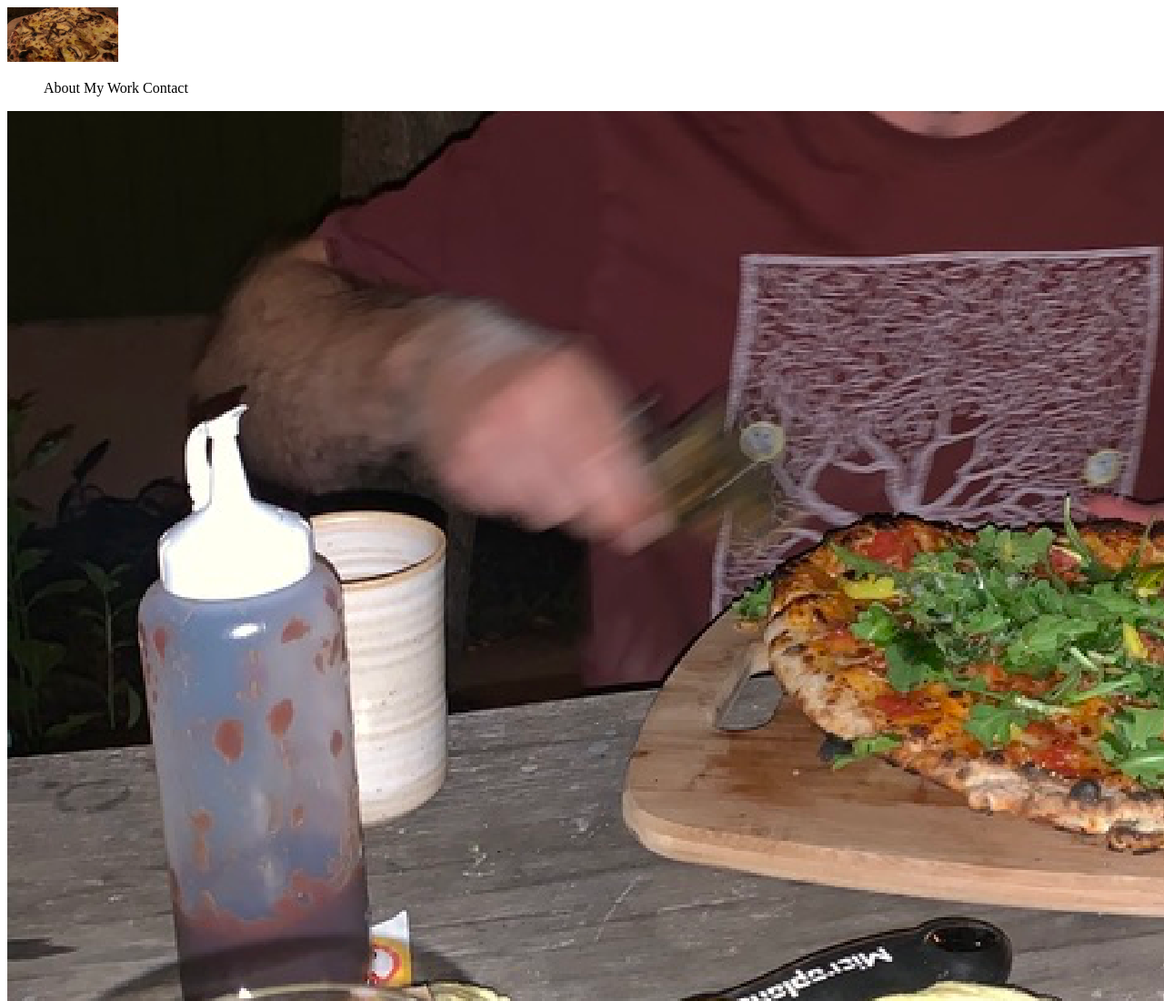
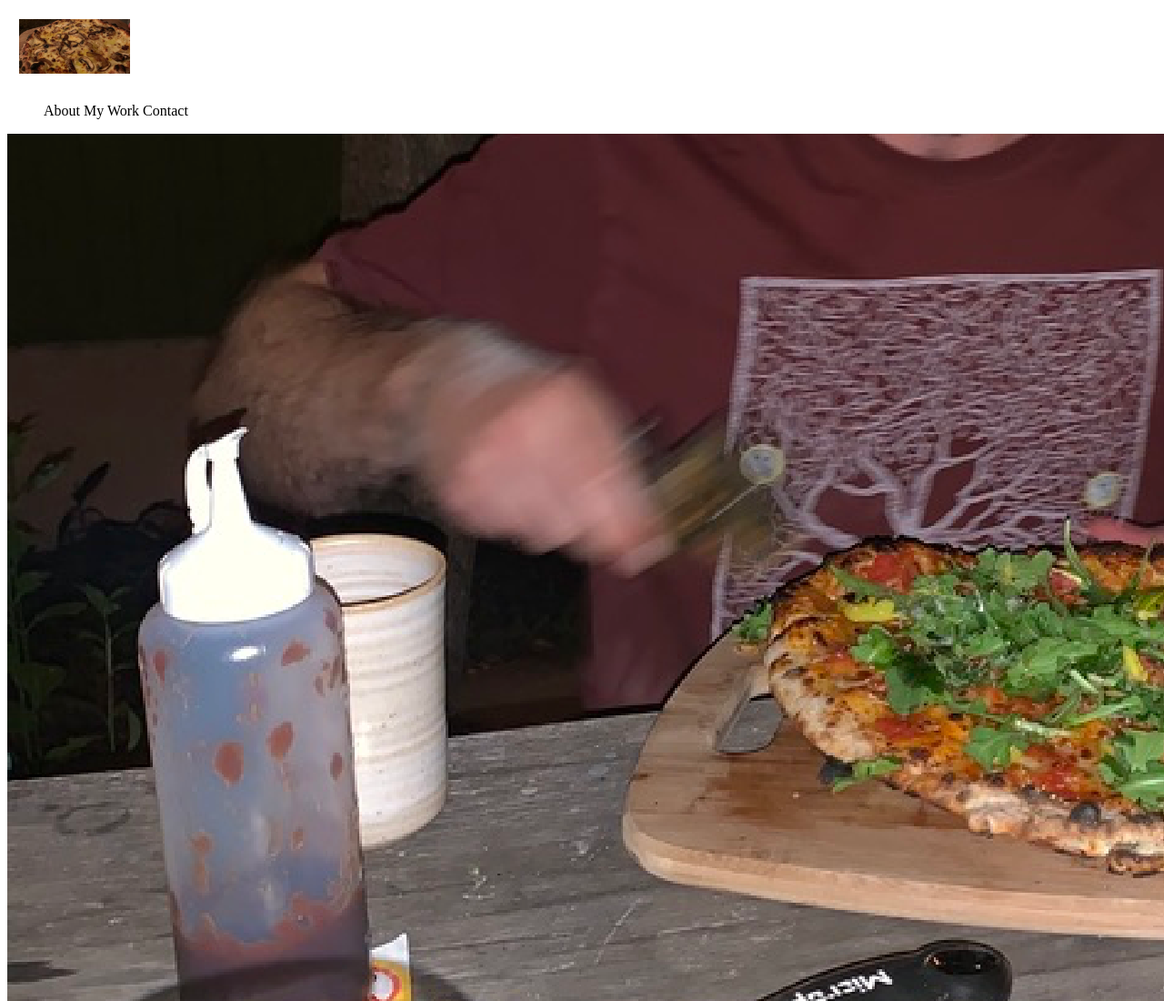
Before and after one commit to teddytriebwasser/UX_UI_HW_17, a plain HTML site: page index.html in a window 1280 px wide. Shown: the top 1100 px of the page at 91% size. Drawn offline with Linux system fonts and the light colour scheme; files that its build step writes are made by us from their sources; files whose address does not match are found by name.

Commit message:
first css
starting css

```diff
--- a/css/style.css
+++ b/css/style.css
@@ -2,3 +2,7 @@
     display: inline-block;
     vertical-align: top;
 }
+.logo {
+    width: 23%;
+    padding: 1%;
+}
```
